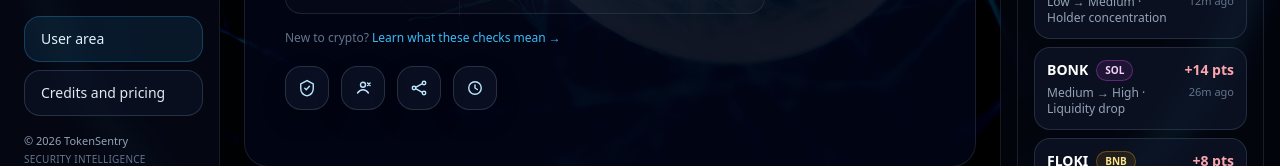
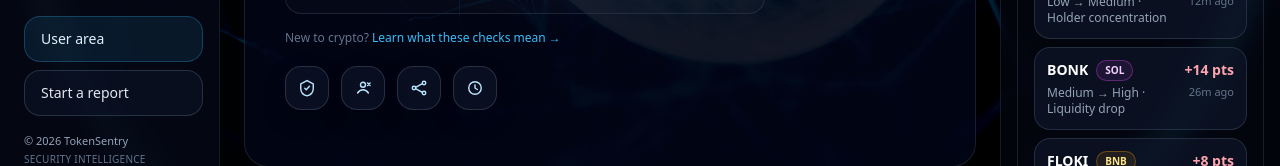
Before and after one commit to PrunyTH/TokenSentry, a Next.js app: page / in a window 1280 px wide. Shown: the part 613-779 px from the top of the page. Built offline with nearby package versions, Linux system fonts and the light colour scheme; no server answers.

Commit message:
Hide pricing links from public layout

```diff
--- a/app/layout.tsx
+++ b/app/layout.tsx
@@ -111,10 +111,10 @@ export default function RootLayout({
                 User area
               </a>
               <a
-                href="/pricing"
+                href="/report"
                 className="block rounded-2xl border border-slate-700/70 bg-slate-900/55 px-4 py-3 text-sm text-slate-200 transition-colors hover:border-slate-500 hover:text-white"
               >
-                Credits and pricing
+                Start a report
               </a>
             </div>
             <p className="text-[11px] text-slate-400 leading-relaxed">© {new Date().getFullYear()} TokenSentry</p>
@@ -130,7 +130,7 @@ export default function RootLayout({
               <p>TokenSentry © {new Date().getFullYear()} — Security Intelligence for Crypto Tokens</p>
               <div className="flex gap-4">
                 <a href="/alerts" className="footer-link">User Area</a>
-                <a href="/pricing" className="footer-link">Pricing</a>
+                <a href="/report" className="footer-link">Report</a>
                 <a href="/methodology" className="footer-link">Docs</a>
                 <a href="/learn" className="footer-link">Learn</a>
                 <a href="/examples" className="footer-link">Examples</a>
```
